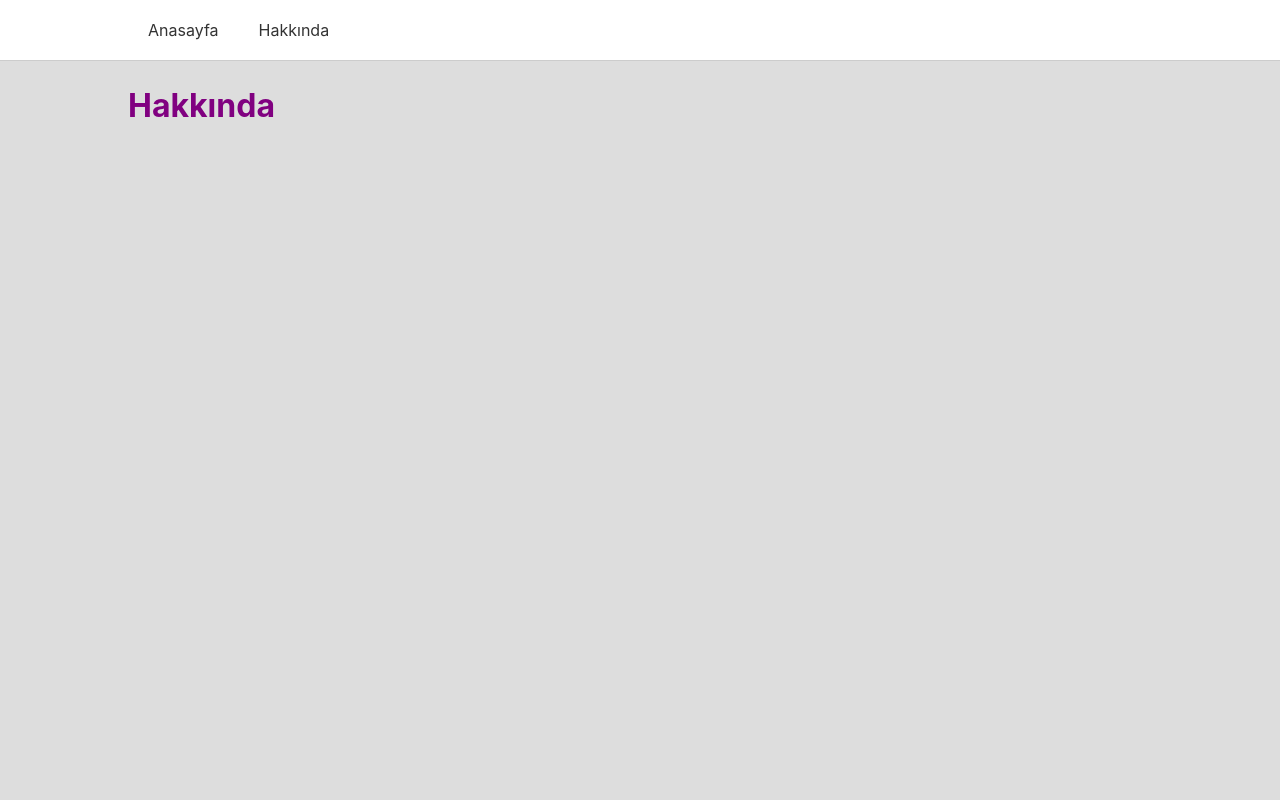
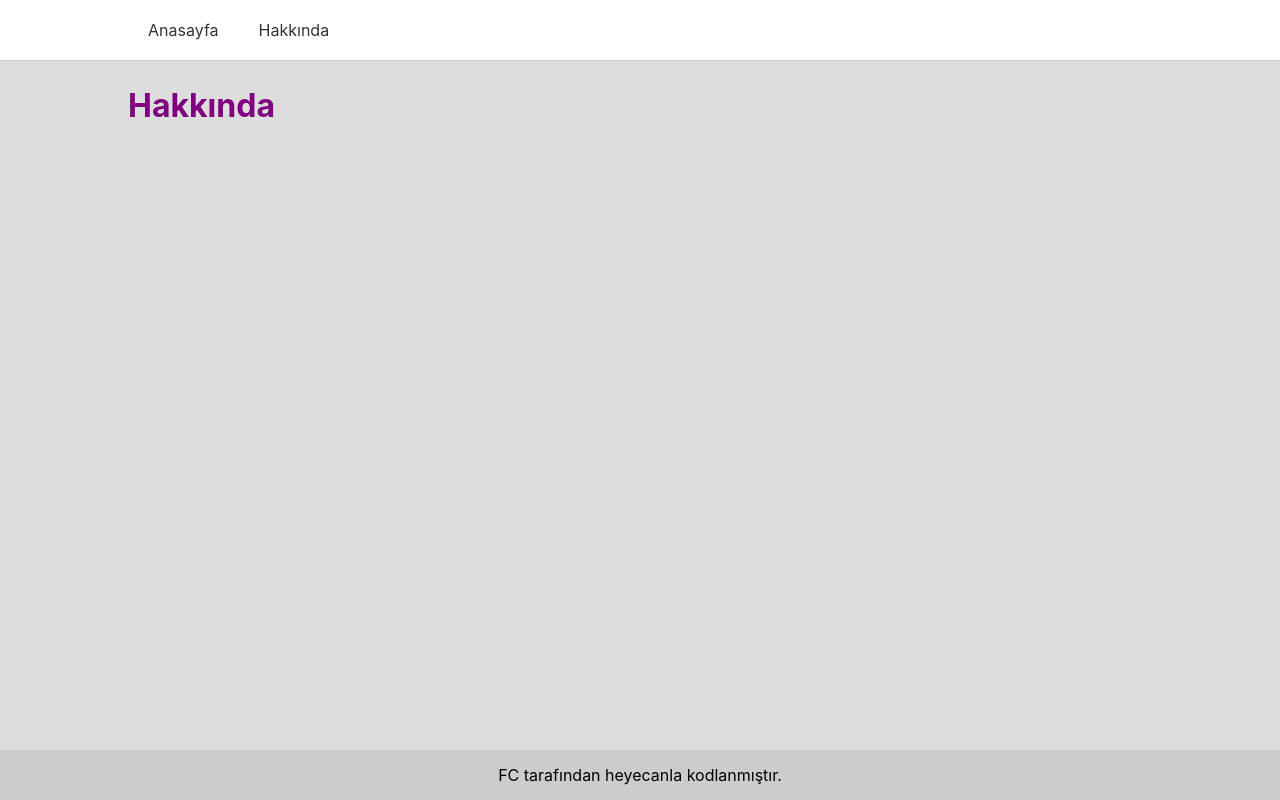
Before and after one commit to ferhatcklt/tmdb-nextjs, a Next.js app: page /about in a window 1280 px wide. Built offline with nearby package versions, Linux system fonts and the light colour scheme.

Commit message:
footer eklendi

```diff
--- /dev/null
+++ b/components/footer.js
@@ -0,0 +1,24 @@
+
+export default function Footer(){
+    return <>
+    <footer>
+        <p>
+            FC tarafından heyecanla kodlanmıştır.
+        </p>
+    </footer>
+    <style jsx>{`
+        footer{
+            position:fixed;
+            bottom:0;
+            width:100%;
+            height:50px;
+            background-color:#ccc;
+        }
+        footer p{
+            text-align:center;
+            line-height:50px;
+        }
+    `}</style>
+    </>
+
+}
--- a/package.json
+++ b/package.json
@@ -8,6 +8,7 @@
     "start": "next start"
   },
   "dependencies": {
+    "emoji-mart": "^3.0.1",
     "next": "10.2.3",
     "react": "^17.0.2",
     "react-dom": "^17.0.2",
--- a/pages/_app.js
+++ b/pages/_app.js
@@ -1,11 +1,13 @@
 import styles from '../styles/swiper.css'
 import '../styles/global.css'
 import Header from '../components/header'
+import Footer from '../components/footer'
 
 
 export default function App({ Component, pageProps }) {
   return <>
     <Header />
     <Component {...pageProps} />
+    <Footer />
   </>
 }
--- a/styles/global.css
+++ b/styles/global.css
@@ -8,10 +8,11 @@
     font-family: -apple-system, BlinkMacSystemFont, 'Segoe UI', Roboto, Oxygen, Ubuntu, Cantarell, 'Open Sans', 'Helvetica Neue', sans-serif;
 }
 html, body{
-    height: 100%;
+    height: auto;
 }
 body{
     background-color: #ddd;
+    padding-bottom:70px;
 }
 .swiper-button-next, .swiper-button-prev{
     color:tomato;
```
Also changed, not shown: 1 other file (tests, documents, lock files or other folders).
